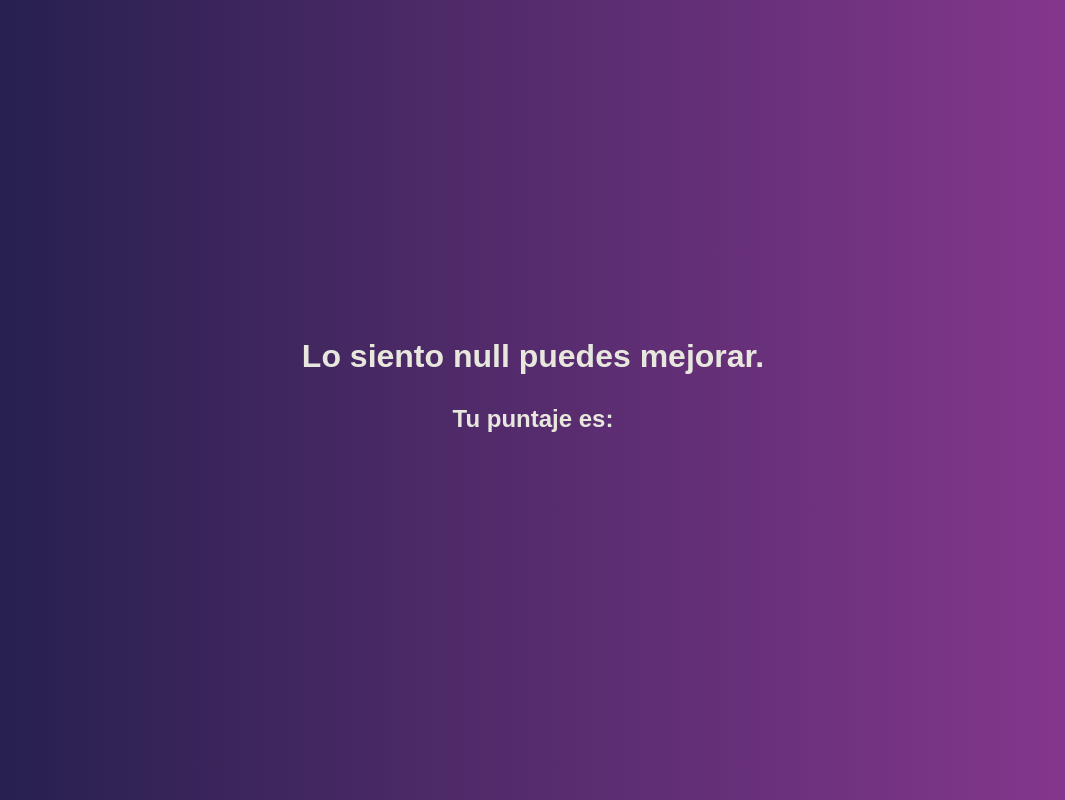
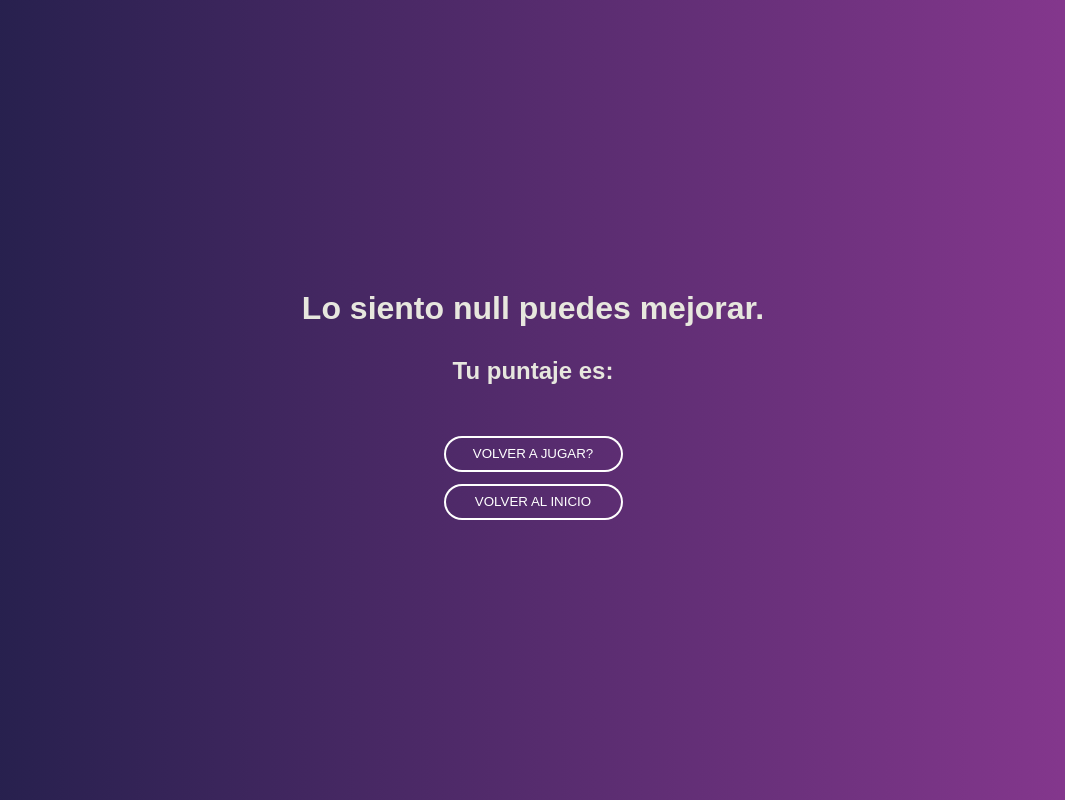
Before and after one commit to Izmael19/Game, a plain HTML site: page resultados.html in a window 1280 px wide. Shown: the whole page, without its empty margins (107-1172 px from the left). Drawn offline with Linux system fonts and the light colour scheme; a web font is replaced by a local one.

Commit message:
Mod. complete

```diff
--- a/main/resultados.css
+++ b/main/resultados.css
@@ -18,3 +18,55 @@ body{
 h1, h2{
     margin: 15px;
 }
+.volver{
+    outline: 0px;
+    border: 0;
+    margin: 1vh;
+    display: block;
+    height: 4vh;
+    width: 175px;
+    justify-content: center;
+    align-items: center;
+    border-radius: 25px;
+    transition: ease 0.4s;
+    background-color: #2b256b00;
+    color: white;
+    box-shadow: rgb(255, 255, 255) 0px 0px 0px 2px;
+}
+.volver:hover{
+    display: block;
+    justify-content: center;
+    box-shadow: rgba(0, 0, 0, 0) 0px 0px 0px 2px;
+    background-color: white;
+    color: #784BA0;
+    transform: scale(1.15);
+    transition: ease 0.4s;
+}
+.opcion1{
+    text-decoration: none;
+    color: white;
+    padding-bottom: 2vh;
+    padding-top: 2vh;
+}
+.opcion1:before{
+    content: "VOLVER A JUGAR?";
+    color: #ffffff;
+}
+.opcion1:hover:before{
+    content: "VOLVER A JUGAR?";
+    color: #784BA0;
+}
+.opcion2{
+    text-decoration: none;
+    color: white;
+    padding-bottom: 2vh;
+    padding-top: 2vh;
+}
+.opcion2:before{
+    content: "VOLVER AL INICIO";
+    color: #ffffff;
+}
+.opcion2:hover:before{
+    content: "VOLVER AL INICIO";
+    color: #784BA0;
+}
--- a/peliculas.js
+++ b/peliculas.js
@@ -2,7 +2,6 @@ const pregunta = document.getElementById("pregunta");
 const respuesta = Array.from(document.querySelectorAll(".texto"));
 const ans = document.getElementById("ttt");
 const puntaje = document.getElementById("puntaje");
-
 
 let preguntas = [
     {
@@ -44,6 +43,7 @@ for (let i = 0; i < 4; i++) {
 } //escribir respuestas 1
 let y = 0;
 let x = 0;
+localStorage.setItem("puntaje", x);
 for (let j = 0; j < resp.length; j++) { //colorear
     respuesta[j].parentNode.addEventListener("click", function() {
         y = y + 1;
@@ -52,7 +52,6 @@ for (let j = 0; j < resp.length; j++) { //colorear
             respuesta[j].parentNode.style.background = "green";
             x = x + 20;
             localStorage.setItem("puntaje", x);
-
         } else {
             respuesta[j].parentNode.style.background = "red";
             respuesta[preguntas[y-1].correcta].parentNode.style.background = "green";
@@ -74,7 +73,6 @@ for (let j = 0; j < resp.length; j++) { //colorear
             }
             pregunta.innerHTML = preguntas[y].pregunta;
             ans.style.pointerEvents = "auto";
-
         }, 1000);
     })
 };
--- a/resultados.html
+++ b/resultados.html
@@ -13,6 +13,8 @@
     <h1 class="puntuacion" id="puntuacion"></h1>
     <h2 class="nombre" id="nombre"></h2>
     <h1 class="puntaje" id="puntaje"></h1>
+    <button class="volver"><a class="opcion1" href="elegir.html"></a></button>
+    <button class="volver"><a class="opcion2" href="INDEX.html"></a></button>
 </body>
 <script src="resultados.js"></script>
 </html>
--- a/resultados.js
+++ b/resultados.js
@@ -16,6 +16,6 @@ if (thePuntaje >= 80) {
     }else{
     text.innerHTML = "Lo siento " + theName + " puedes mejorar.";
     }
-}
+};
 nombre.innerHTML = "Tu puntaje es:";
 puntaje.innerHTML = thePuntaje;
```
Also changed, not shown: juegos.js (+7 -3 lines).
